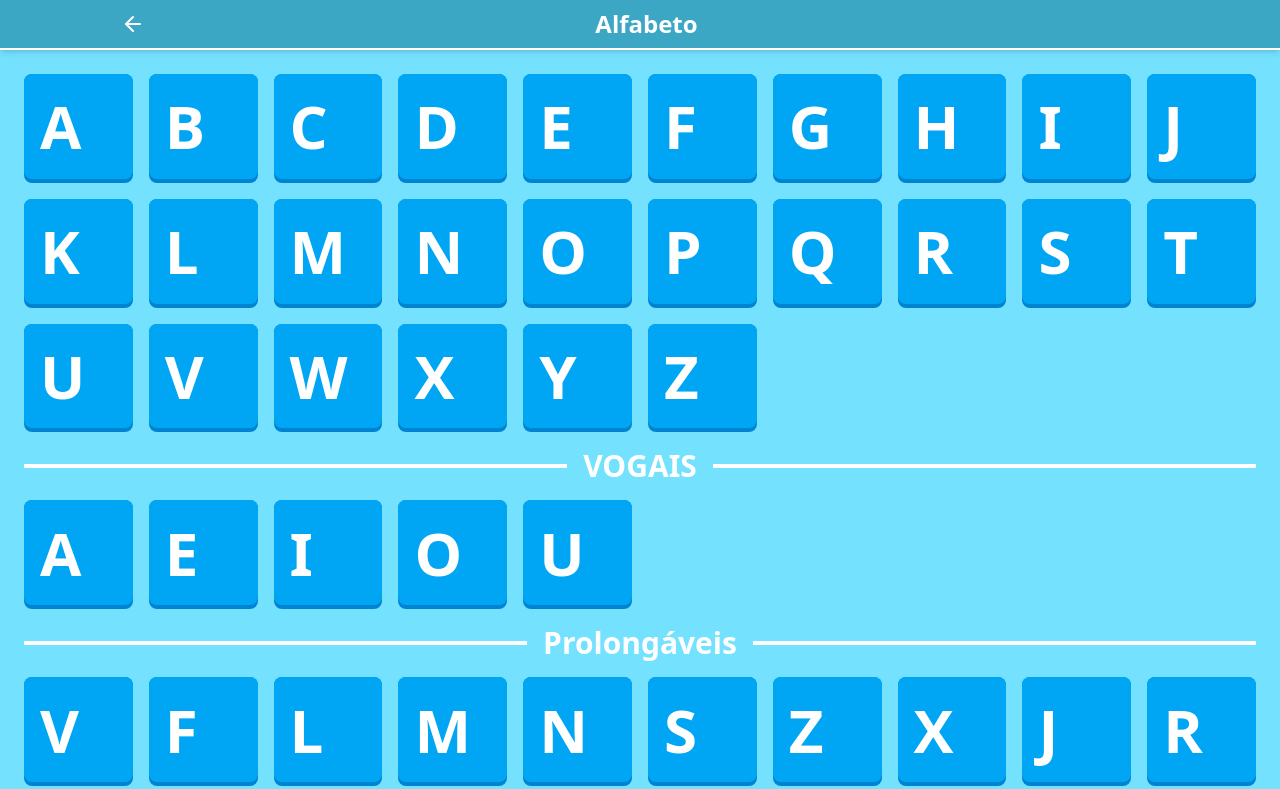
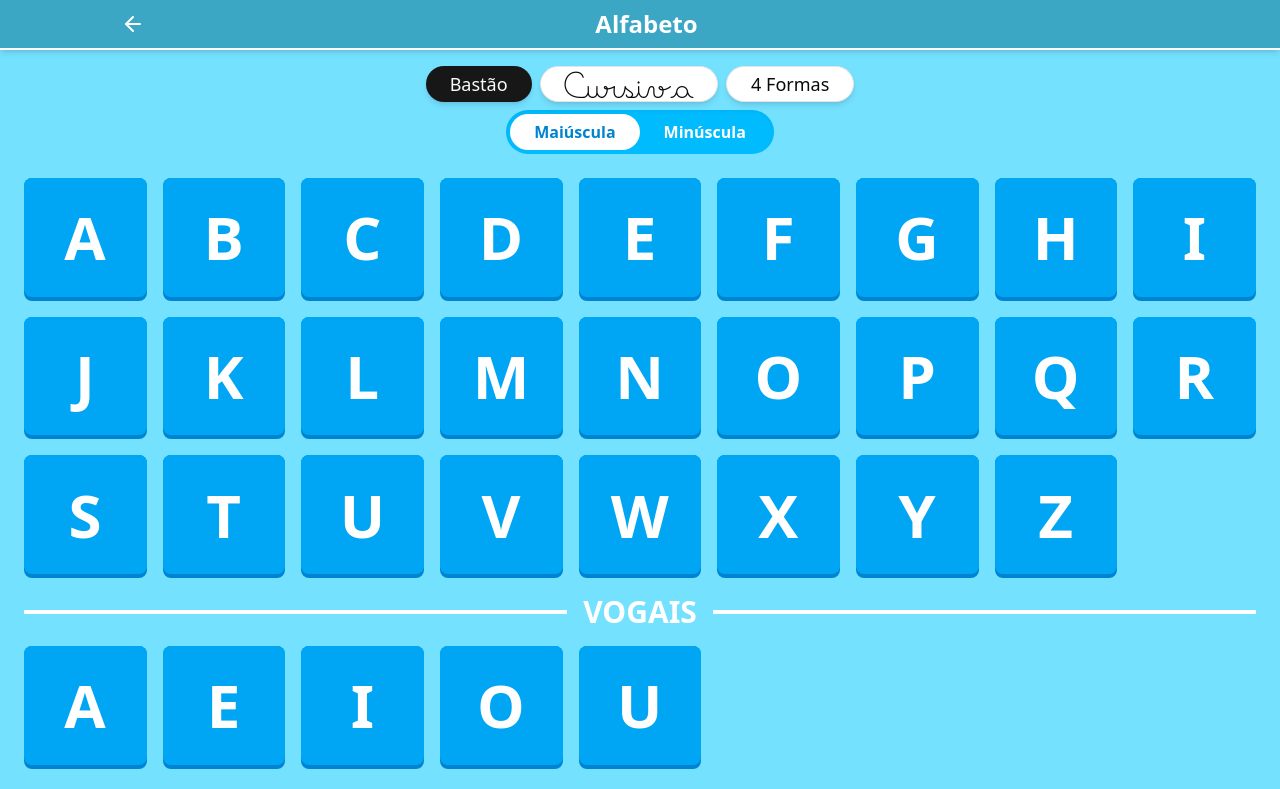
Before and after one commit to cesisonhoinfantil/games, a React (Vite) app: page /alphabet in a window 1280 px wide. Shown: the top 789 px of the page. Built offline with nearby package versions, Linux system fonts and the light colour scheme; a web font is replaced by a local one; what tailwindcss-motion would draw is missing.

Commit message:
feat: add others modes in alphabet for cursive and lowercase

```diff
--- a/src/games/alphabet/index.tsx
+++ b/src/games/alphabet/index.tsx
@@ -12,6 +12,9 @@ import { cn } from "@/lib/utils";
 import { ArrowLeft } from "lucide-react";
 import { ReactNode, useCallback, useState } from "react";
 import { useNavigate } from "react-router-dom";
+
+export type AlphabetMode = "bastao" | "cursiva" | "4formas";
+export type AlphabetCasing = "upper" | "lower";
 
 function AlphabetHeader() {
   const navigate = useNavigate();
@@ -48,49 +51,113 @@ function AlphabetTitle({ children }: { children: ReactNode }) {
 function LetterRender({
   letter,
   playSound,
+  mode,
+  casing,
 }: {
   letter: string;
   playSound: (letter: string) => void;
+  mode: AlphabetMode;
+  casing: AlphabetCasing;
 }) {
   return (
     <LetterButton
       letter={letter}
       variants={AllOptions[letter as keyof typeof AllOptions]}
       playSound={playSound}
-      key={letter}
+      mode={mode}
+      casing={casing}
+      key={`${letter}-${mode}-${casing}`}
     />
   );
 }
 
 export function Alphabet() {
   const { playSound } = useLetterSound();
+  const [mode, setMode] = useState<AlphabetMode>("bastao");
+  const [casing, setCasing] = useState<AlphabetCasing>("upper");
 
   return (
     <div className="h-full w-full landscape:h-auto grid grid-rows-[min-content_1fr]">
       <AlphabetHeader />
-      <div className="w-full px-6 grid grid-cols-[repeat(auto-fill,minmax(100px,1fr))] gap-4 p-6 items-center">
+
+      <div className="w-full flex flex-wrap justify-center gap-2 mt-4 px-4 sm:px-6 z-10 relative">
+        <Button
+          variant={mode === "bastao" ? "default" : "outline"}
+          className="rounded-full shadow-md text-sm sm:text-lg px-4 sm:px-6"
+          onClick={() => setMode("bastao")}
+        >
+          Bastão
+        </Button>
+        <Button
+          variant={mode === "cursiva" ? "default" : "outline"}
+          className="rounded-full shadow-md font-cursive text-xl sm:text-2xl font-normal px-4 sm:px-6 py-1"
+          onClick={() => setMode("cursiva")}
+        >
+          Cursiva
+        </Button>
+        <Button
+          variant={mode === "4formas" ? "default" : "outline"}
+          className="rounded-full shadow-md text-sm sm:text-lg px-4 sm:px-6"
+          onClick={() => setMode("4formas")}
+        >
+          4 Formas
+        </Button>
+      </div>
+
+      {mode !== "4formas" && (
+        <div className="w-full flex justify-center mt-2 px-4 sm:px-6 z-10 relative">
+          <div className="flex flex-wrap justify-center bg-sky-400 p-1 rounded-3xl sm:rounded-full w-max shadow-inner gap-1 sm:gap-0">
+            <Button
+              variant="ghost"
+              className={cn(
+                "rounded-full px-4 sm:px-6 font-bold text-sm sm:text-base",
+                casing === "upper"
+                  ? "bg-white text-sky-600 hover:bg-white"
+                  : "text-white hover:bg-sky-500 hover:text-white",
+              )}
+              onClick={() => setCasing("upper")}
+            >
+              Maiúscula
+            </Button>
+            <Button
+              variant="ghost"
+              className={cn(
+                "rounded-full px-4 sm:px-6 font-bold text-sm sm:text-base",
+                casing === "lower"
+                  ? "bg-white text-sky-600 hover:bg-white"
+                  : "text-white hover:bg-sky-500 hover:text-white",
+              )}
+              onClick={() => setCasing("lower")}
+            >
+              Minúscula
+            </Button>
+          </div>
+        </div>
+      )}
+
+      <div className="w-full px-6 grid grid-cols-[repeat(auto-fill,minmax(120px,1fr))] gap-4 p-6 items-center">
         {optionsKeys
           .slice(0, 26)
-          .map((letter) => LetterRender({ letter, playSound }))}
+          .map((letter) => LetterRender({ letter, playSound, mode, casing }))}
         <AlphabetTitle>VOGAIS</AlphabetTitle>
         {["A", "E", "I", "O", "U"].map((letter) =>
-          LetterRender({ letter, playSound })
+          LetterRender({ letter, playSound, mode, casing }),
         )}
         <AlphabetTitle>Prolongáveis</AlphabetTitle>
         {["V", "F", "L", "M", "N", "S", "Z", "X", "J", "R"].map((letter) =>
-          LetterRender({ letter, playSound })
+          LetterRender({ letter, playSound, mode, casing }),
         )}
         <AlphabetTitle>Plosivas</AlphabetTitle>
         {["C", "B", "D", "T", "P", "Q", "G"].map((letter) =>
-          LetterRender({ letter, playSound })
+          LetterRender({ letter, playSound, mode, casing }),
         )}
         <AlphabetTitle>Estrangeiras</AlphabetTitle>
-        {["H", "K", "W", "Y"].map((letter) =>
-          LetterRender({ letter, playSound })
+        {["K", "W", "Y"].map((letter) =>
+          LetterRender({ letter, playSound, mode, casing }),
         )}
         <AlphabetTitle>Anexos</AlphabetTitle>
-        {["Ç", "CH", "NH", "LH", "ÃO"].map((letter) =>
-          LetterRender({ letter, playSound })
+        {["H", "Ç", "CH", "NH", "LH", "ÃO"].map((letter) =>
+          LetterRender({ letter, playSound, mode, casing }),
         )}
       </div>
     </div>
@@ -101,10 +168,14 @@ function LetterButton({
   letter,
   variants,
   playSound,
+  mode,
+  casing,
 }: {
   letter: string;
   variants: string[];
   playSound: (letter: string) => void;
+  mode: AlphabetMode;
+  casing: AlphabetCasing;
 }) {
   const [img, setImg] = useState("");
   const [info, setInfo] = useState(letter);
@@ -134,18 +205,29 @@ function LetterButton({
     playSound(toPlay);
   }, [img, letter, playSound, variants]);
 
+  const isLong = info.length > 1;
+
+  const formatUpper = (str: string) =>
+    str.charAt(0).toUpperCase() + str.slice(1).toLowerCase();
+  const formatLower = (str: string) => str.toLowerCase();
+
+  // The font requires a space to remove the trailing tail.
+  // Because HTML often strips trailing spaces during OpenType shaping, we append a Zero Width Space (\u200B) AFTER it.
+  const cursiveUpper = formatUpper(info);
+  const cursiveLower = formatLower(info);
+
   console.log(img);
 
   return (
     <DuoButton
       onClick={() => play()}
       className={cn(!img && "aspect-square", "transition-all")}
-      affect="flex flex-col itens-center justify-center gap-4"
+      affect="flex flex-col itens-center justify-center gap-4 normal-case"
     >
       <div
         className={cn(
-          "w-full h-full object-contain transition-all duration-500",
-          !img && "scale-0 transition-none absolute"
+          "w-full h-full object-contain transition-all duration-500 flex items-center justify-center",
+          !img && "scale-0 transition-none absolute",
         )}
       >
         <img
@@ -153,16 +235,66 @@ function LetterButton({
           className={cn("w-full h-full object-contain", !img && "hidden")}
         />
       </div>
-      <div>
+      <div
+        className={cn(
+          "w-full grow flex flex-col items-center justify-center",
+          img && "hidden",
+        )}
+      >
+        {mode === "4formas" ? (
+          <div className="grid grid-cols-2 grid-rows-2 w-full h-full items-center justify-center text-4xl gap-y-1 gap-x-2 p-1">
+            <span
+              className={cn(
+                "font-bold text-center leading-none",
+                isLong ? "text-xl" : "text-3xl",
+              )}
+            >
+              {formatUpper(info)}
+            </span>
+            <span
+              className={cn(
+                "font-bold text-center leading-none tracking-tighter",
+                isLong ? "text-xl" : "text-3xl",
+              )}
+            >
+              {formatLower(info)}
+            </span>
+            <span
+              className={cn(
+                "font-cursive font-normal text-center leading-none pb-1 whitespace-pre",
+                isLong ? "text-3xl" : "text-4xl",
+              )}
+            >
+              {cursiveUpper}
+            </span>
+            <span
+              className={cn(
+                "font-cursive font-normal text-center leading-none pb-1 whitespace-pre",
+                isLong ? "text-3xl" : "text-5xl",
+              )}
+            >
+              {cursiveLower}
+            </span>
+          </div>
+        ) : (
           <div
             className={cn(
               "transition-all duration-500",
-            img ? "text-3xl" : "text-6xl font-bold"
+              img ? "text-3xl" : "text-6xl font-bold",
+              mode === "cursiva" &&
+                "font-cursive text-7xl font-normal tracking-wide whitespace-pre",
             )}
           >
-          {info}
+            {mode === "cursiva"
+              ? casing === "upper"
+                ? cursiveUpper
+                : cursiveLower
+              : casing === "upper"
+                ? formatUpper(info)
+                : formatLower(info)}
           </div>
-        {extra}
+        )}
+        {!img && extra && <div className="text-sm mt-1">{extra}</div>}
       </div>
     </DuoButton>
   );
--- a/src/index.css
+++ b/src/index.css
@@ -3,6 +3,19 @@
 @import "tailwindcss";
 @plugin "tailwindcss-animate";
 @plugin "tailwindcss-motion";
+
+@font-face {
+  font-family: "Irineu Brasil";
+  src: url("/assets/fonts/Regular - T2/Regular - T2 SR/Irineu Brasil Regular T2 SR.otf")
+    format("opentype");
+  font-variant-ligatures: no-common-ligatures;
+}
+
+.font-cursive {
+  font-family: "Irineu Brasil", cursive;
+  font-variant-ligatures: none;
+  font-feature-settings: "calt" 0, "liga" 0, "clig" 0, "swsh" 0;
+}
 
 @theme {
   --font-inter: "Inter", serif;
```
Also changed, not shown: public/assets/fonts/Regular - T2/Regular - T2 SR/Irineu Brasil Regular T2 SR.otf (added). Lines whose indentation alone changed are shown as unchanged.
